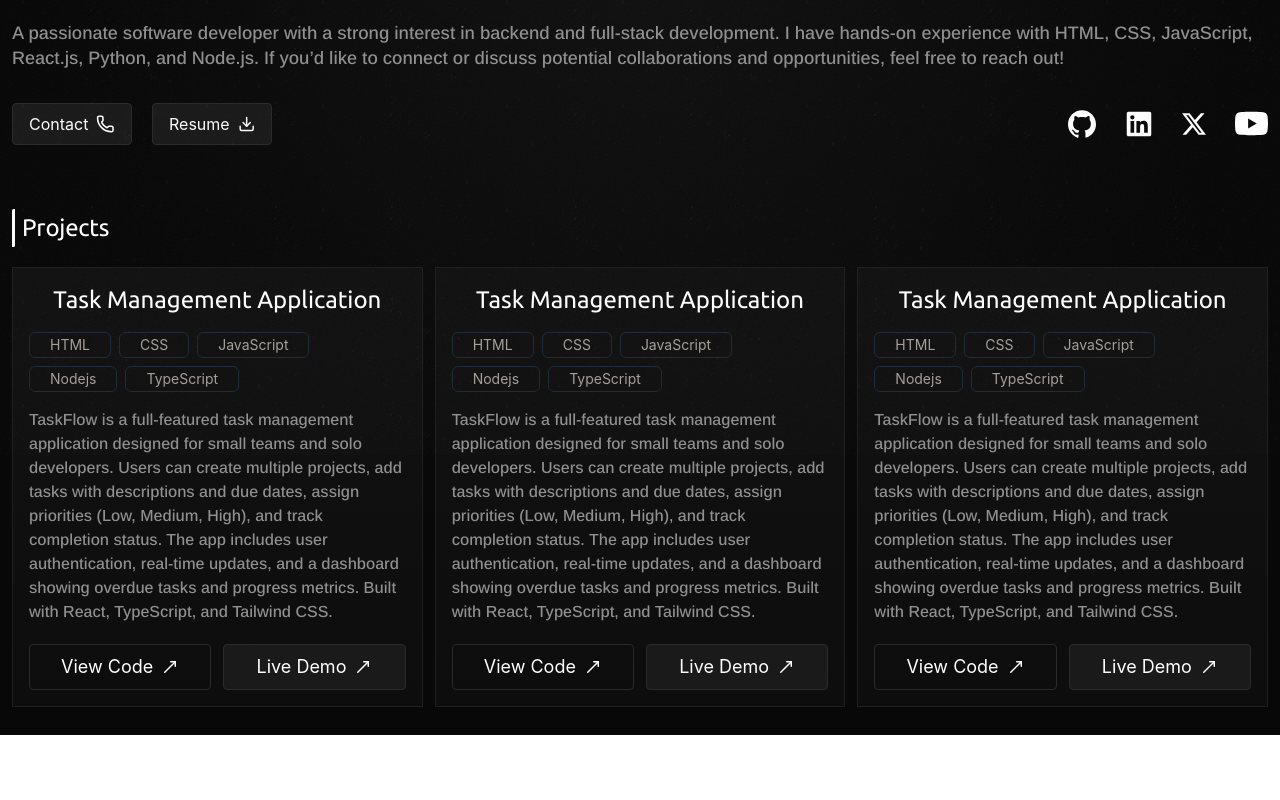
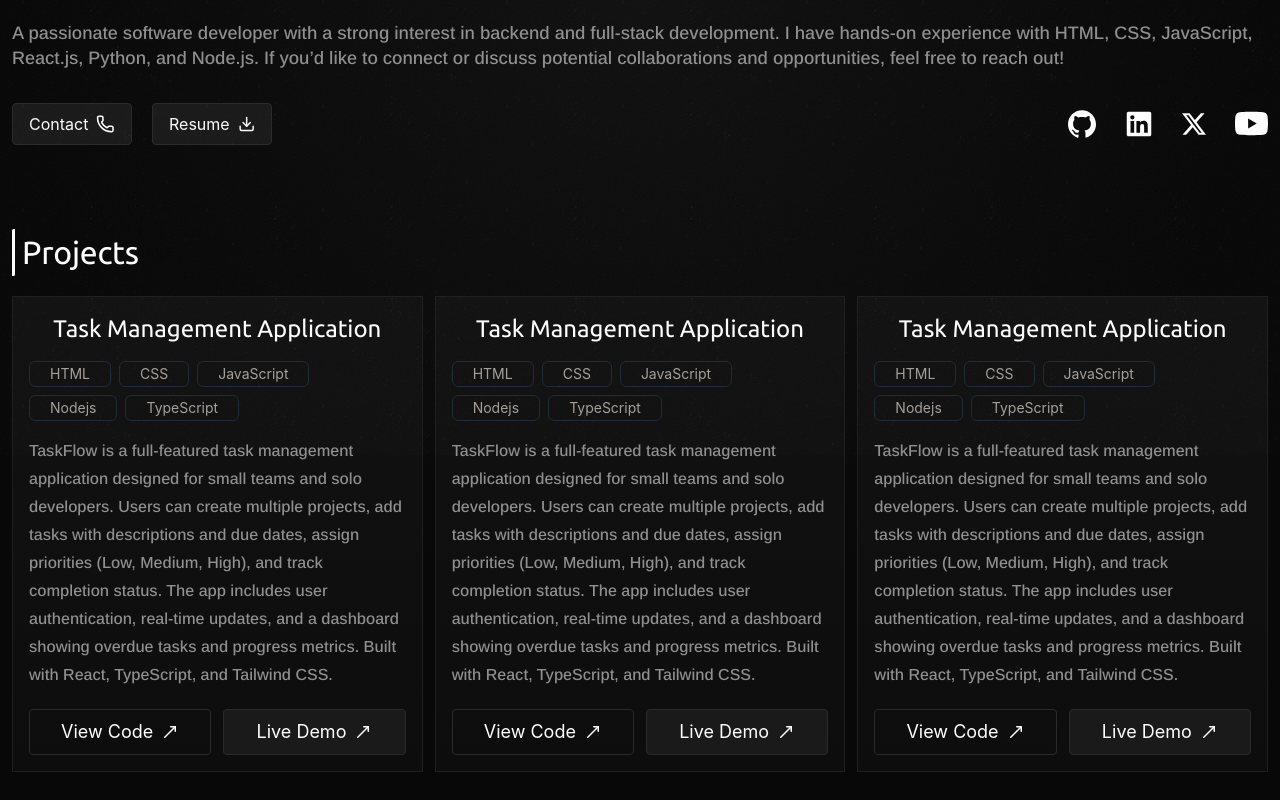
Before and after one commit to BulusHamnu/my-portfolio-v2, a React (Vite) app: page / in a window 1280 px wide. Shown: the part 345-1145 px from the top of the page. Before the commit the page ends 1080 px from the top, so only its background shows below. Built offline with nearby package versions, Linux system fonts and the light colour scheme.

Commit message:
Fix: edited projectCard

```diff
--- a/src/components/projectCard.tsx
+++ b/src/components/projectCard.tsx
@@ -18,7 +18,7 @@ function ProjectCard() {
           ))}
         </div>
       </div>
-      <p>
+      <p style={{ lineHeight: "28px" }}>
         TaskFlow is a full-featured task management application designed for
         small teams and solo developers. Users can create multiple projects, add
         tasks with descriptions and due dates, assign priorities (Low, Medium,
--- a/src/components/projectSection.tsx
+++ b/src/components/projectSection.tsx
@@ -3,7 +3,7 @@ import ProjectCard from "./projectCard";
 /* Projects Section */
 function ProjectsSection() {
   return (
-    <section id="projects-section" className="p-3 mt-7 mb-4">
+    <section id="projects-section" className="p-3 mt-12 mb-4">
       <h2 className="section-heading text-left">Projects</h2>
       <div className="mt-5 grid grid-cols-1 md:grid-cols-2 lg:grid-cols-3 gap-3 grid-row-auto">
         <ProjectCard />
--- a/src/index.css
+++ b/src/index.css
@@ -150,6 +150,7 @@ header.active {
   position: relative;
   padding: 5px;
   padding-left: 10px;
+  font-size: 1.7rem;
   /* background-color: rgba(24, 24, 26, 0.623); */
 }
 
@@ -229,4 +230,8 @@ header.active {
     align-items: center;
     background: none;
   }
+
+  .section-heading {
+    font-size: 2rem;
+  }
 }
```
